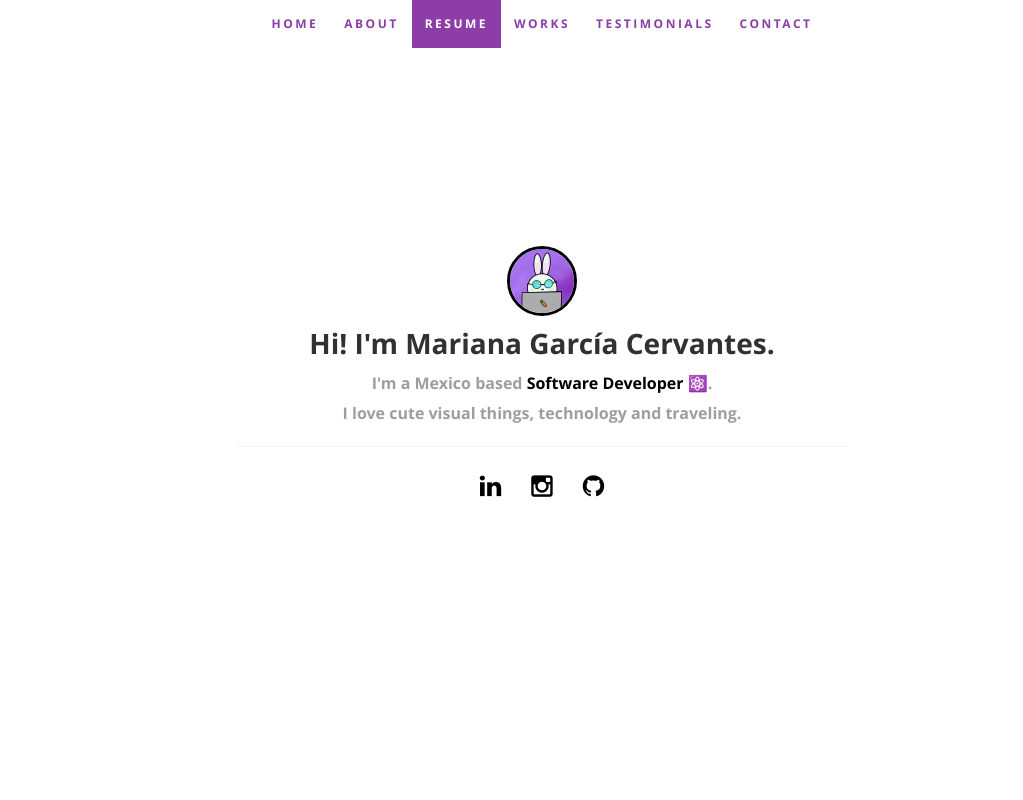
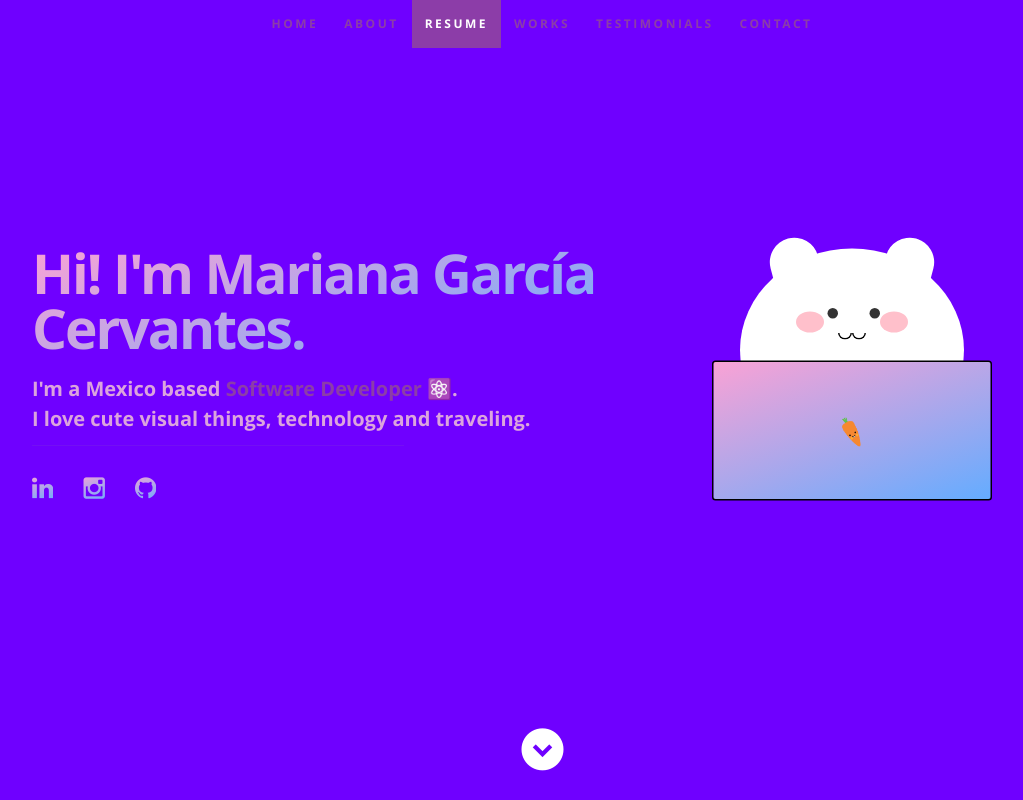
Before and after one commit to mariangace/portfolio, a React (Create React App) app: page / in a window 1280 px wide. Shown: the top 800 px of the page, without its empty margins (98-1121 px from the left). Built offline with nearby package versions, Linux system fonts and the light colour scheme.

Commit message:
adding new avatar

```diff
--- /dev/null
+++ b/public/css/avatar.css
@@ -0,0 +1,133 @@
+.avatar {
+  transform: scale(0.7);
+}
+
+.forhead {
+  position: relative;
+  width: 300px;
+  height: 100px;
+  display: flex;
+  justify-content: center;
+  margin: auto;
+}
+
+.forhead .ears {
+  position: relative;
+  display: flex;
+  align-items: flex-end;
+  top: 35px;
+}
+
+.ears .ear {
+  position: relative;
+  width: 70px;
+  height: 50px;
+  margin: 0 50px;
+  background-color: #fff;
+  /* border: 3px solid black; */
+  border-top-left-radius: 50px;
+  border-top-right-radius: 50px;
+  transition: 0.5s;
+}
+.ears .ear.right {
+  transform: rotate(15deg);
+}
+.ears .ear.left {
+  transform: rotate(-15deg);
+}
+
+.ears .ear.right:hover {
+  height: 70px;
+}
+.ears .ear.left:hover {
+  height: 70px;
+}
+.face {
+  position: relative;
+  width: 320px;
+  height: 290px;
+  border-radius: 50%;
+  background: #fff;
+  display: flex;
+  justify-content: center;
+  align-items: center;
+  margin: auto;
+}
+
+.face:hover::before {
+  top: 210px;
+  width: 20px;
+  height: 20px;
+  border: 50%;
+}
+
+.eyes {
+  position: relative;
+  top: -60px;
+  display: flex;
+}
+
+.eyes .eye {
+  position: relative;
+  width: 60px;
+  height: 60px;
+  display: block;
+  background: #fff;
+}
+.eyes .eye::before {
+  content: '';
+  position: absolute;
+  top: 50%;
+  left: 25px;
+  width: 15px;
+  height: 15px;
+  background: #333;
+  border-radius: 50%;
+  transition: 0.3s;
+}
+
+.cheeks {
+  position: absolute;
+  bottom: 170px;
+  width: 160px;
+  display: flex;
+  justify-content: space-between;
+}
+
+.cheeks .cheek {
+  width: 40px;
+  height: 30px;
+  border-radius: 50%;
+  background-color: pink;
+}
+
+.mouth {
+  position: absolute;
+  bottom: 160px;
+  width: 100px;
+  display: flex;
+  justify-content: center;
+}
+.mouth .lip {
+  width: 20px;
+  height: 10px;
+  border: 2px solid black;
+  border-bottom-left-radius: 70px;
+  border-bottom-right-radius: 70px;
+  border-top: none;
+}
+
+.object {
+  width: 400px;
+  height: 200px;
+  border: 2px solid black;
+  /* background-color: rgb(216, 198, 194); */
+  border-radius: 5px;
+  position: relative;
+  top: -130px;
+  display: flex;
+  justify-content: center;
+  align-items: center;
+  background: -webkit-linear-gradient(-70deg, #faa2d5, #64acff);
+  -webkit-text-fill-color: transparent;
+}
--- a/public/css/layout.css
+++ b/public/css/layout.css
@@ -23,8 +23,8 @@
 /* ------------------------------------------------------------------ */
 
 body {
-  background: #0f0f0f;
-  font-family: "Montserrat";
+  background: #6f00ff;
+  font-family: 'Montserrat';
 }
 
 /* ------------------------------------------------------------------ */
@@ -36,7 +36,10 @@ header {
   height: 800px;
   min-height: 500px;
   width: 100%;
-  background-color: #ffffff;
+  /* background: linear-gradient(-70deg, #a2facf, #64acff);
+  background-size: 400% 400%;
+  animation: gradient 5s ease infinite; */
+  /* background-color: #ffffff; */
   /* background: #ffffff url(../images/header-background.jpg) no-repeat top center; */
   background-size: cover !important;
   -webkit-background-size: cover !important;
@@ -44,15 +47,27 @@ header {
   overflow: hidden;
 }
 
+/* @keyframes gradient {
+  0% {
+    background-position: 0% 50%;
+  }
+  50% {
+    background-position: 100% 50%;
+  }
+  100% {
+    background-position: 0% 50%;
+  }
+} */
+
 .header-img {
-  width: 70px;
-  max-height: 70px;
+  width: 300px;
+  max-height: 300px;
   border-radius: 50%;
   border: 3px solid black;
 }
 /* vertically center banner section */
 header:before {
-  content: "";
+  content: '';
   display: inline-block;
   vertical-align: middle;
   height: 100%;
@@ -63,11 +78,12 @@ header .banner {
   margin: 0 auto;
   width: 85%;
   padding-bottom: 30px;
-  text-align: center;
+  text-align: left;
 }
 
 header .banner-text {
   width: 100%;
+  align-items: center;
 }
 header .banner-text h1 {
   /*font: 90px/1.1em "Monserrat", "opensans-bold", sans-serif;*/
@@ -75,33 +91,34 @@ header .banner-text h1 {
   color: #000000;
   letter-spacing: -2px;
   margin: 0 auto 18px auto;
-  text-shadow: 0px 1px 3px rgba(0, 0, 0, 0.8);
+  /* text-shadow: 0px 1px 3px rgba(0, 0, 0, 0.8); */
 }
 header .banner-text h3 {
   /* font: 18px/1.9em "Monserrat", serif; */
-  font-size: 16px;
-  color: #9e9e9e;
+  font-size: 20px;
+  color: #dca4dd;
   margin: 0 auto;
-  width: 70%;
   /* text-shadow: 0px 1px 2px rgba(0, 0, 0, 0.5);*/
 }
 header .banner-text h3 span,
 header .banner-text h3 a {
-  color: #000000;
+  color: #8c3da8;
   font-weight: 900;
 }
 header .banner-text hr {
   width: 60%;
-  margin: 18px auto 24px auto;
+  /* margin: 18px auto 24px auto; */
   border-color: #2f2d2e;
   border-color: rgba(150, 150, 150, 0.1);
 }
 
 /* header social links */
 header .social {
-  margin: 24px 0;
+  margin: 24px -15px;
   padding: 0;
   font-size: 25px;
+  display: flex;
+  justify-content: flex-start;
   /* text-shadow: 0px 1px 2px rgba(0, 0, 0, 0.8); */
 }
 header .social li {
@@ -110,7 +127,10 @@ header .social li {
   padding: 0;
 }
 header .social li a {
-  color: #000000;
+  /* color: #cfa5e1; */
+  background: -webkit-linear-gradient(-70deg, #faa2d5, #64acff);
+  -webkit-background-clip: text;
+  -webkit-text-fill-color: transparent;
 }
 header .social li a:hover {
   color: #8c3da8;
@@ -153,7 +173,7 @@ header .scrolldown a:hover {
 
 /* nav-wrap */
 #nav-wrap {
-  font: 12px "opensans-bold", sans-serif;
+  font: 12px 'opensans-bold', sans-serif;
   width: 100%;
   text-transform: uppercase;
   letter-spacing: 2.5px;
@@ -240,7 +260,7 @@ ul#nav li.current a {
 }
 
 #about h2 {
-  font: 22px/30px "opensans-bold", sans-serif;
+  font: 22px/30px 'opensans-bold', sans-serif;
   color: #fff;
   margin-bottom: 12px;
 }
@@ -298,7 +318,7 @@ ul#nav li.current a {
 }
 
 #resume h1 {
-  font: 18px/24px "opensans-bold", sans-serif;
+  font: 18px/24px 'opensans-bold', sans-serif;
   text-transform: uppercase;
   letter-spacing: 1px;
 }
@@ -307,7 +327,7 @@ ul#nav li.current a {
   padding-bottom: 6px;
 }
 #resume h3 {
-  font: 25px/30px "opensans-bold", sans-serif;
+  font: 25px/30px 'opensans-bold', sans-serif;
 }
 
 #resume .header-col {
@@ -324,7 +344,7 @@ ul#nav li.current a {
   border-bottom: 1px solid #e8e8e8;
 }
 #resume .info {
-  font: 16px/24px "librebaskerville-italic", serif;
+  font: 16px/24px 'librebaskerville-italic', serif;
   color: #6e7881;
   margin-bottom: 18px;
   margin-top: 9px;
@@ -334,7 +354,7 @@ ul#nav li.current a {
   margin-left: 5px;
 }
 #resume .date {
-  font: 15px/24px "opensans-regular", sans-serif;
+  font: 15px/24px 'opensans-regular', sans-serif;
   margin-top: 6px;
 }
 
@@ -360,7 +380,7 @@ ul#nav li.current a {
   border-radius: 3px;
 }
 .bars li em {
-  font: 15px "opensans-bold", sans-serif;
+  font: 15px 'opensans-bold', sans-serif;
   color: #313131;
   text-transform: uppercase;
   letter-spacing: 2px;
@@ -486,7 +506,7 @@ ul#nav li.current a {
   padding-bottom: 60px;
 }
 #portfolio h1 {
-  font: 15px/24px "opensans-semibold", sans-serif;
+  font: 15px/24px 'opensans-semibold', sans-serif;
   text-transform: uppercase;
   letter-spacing: 1px;
   text-align: center;
@@ -570,11 +590,11 @@ ul#nav li.current a {
   padding: 18px;
 }
 .portfolio-item .portfolio-item-meta h5 {
-  font: 14px/21px "opensans-bold", sans-serif;
+  font: 14px/21px 'opensans-bold', sans-serif;
   color: #fff;
 }
 .portfolio-item .portfolio-item-meta p {
-  font: 12px/18px "opensans-light", sans-serif;
+  font: 12px/18px 'opensans-light', sans-serif;
   color: #c6c7c7;
   margin-bottom: 0;
 }
@@ -602,17 +622,17 @@ ul#nav li.current a {
   padding: 12px 36px 18px 36px;
 }
 .popup-modal .description-box h4 {
-  font: 15px/24px "opensans-bold", sans-serif;
+  font: 15px/24px 'opensans-bold', sans-serif;
   margin-bottom: 12px;
   color: #111;
 }
 .popup-modal .description-box p {
-  font: 14px/24px "opensans-regular", sans-serif;
+  font: 14px/24px 'opensans-regular', sans-serif;
   color: #a1a1a1;
   margin-bottom: 12px;
 }
 .popup-modal .description-box .categories {
-  font: 11px/21px "opensans-light", sans-serif;
+  font: 11px/21px 'opensans-light', sans-serif;
   color: #a1a1a1;
   text-transform: uppercase;
   letter-spacing: 2px;
@@ -629,7 +649,7 @@ ul#nav li.current a {
 }
 .popup-modal .link-box a {
   color: #fff;
-  font: 11px/21px "opensans-bold", sans-serif;
+  font: 11px/21px 'opensans-bold', sans-serif;
   text-transform: uppercase;
   letter-spacing: 3px;
   cursor: pointer;
@@ -672,7 +692,7 @@ ul#nav li.current a {
   padding-bottom: 48px;
 }
 #call-to-action h1 {
-  font: 18px/24px "opensans-bold", sans-serif;
+  font: 18px/24px 'opensans-bold', sans-serif;
   text-transform: uppercase;
   letter-spacing: 3px;
   color: #fff;
@@ -681,8 +701,8 @@ ul#nav li.current a {
   display: none;
 }
 #call-to-action .header-col h1:before {
-  font-family: "FontAwesome";
-  content: "\f0ac";
+  font-family: 'FontAwesome';
+  content: '\f0ac';
   padding-right: 10px;
   font-size: 72px;
   line-height: 72px;
@@ -694,7 +714,7 @@ ul#nav li.current a {
   margin-top: 12px;
 }
 #call-to-action h2 {
-  font: 28px/36px "opensans-bold", sans-serif;
+  font: 28px/36px 'opensans-bold', sans-serif;
   color: #ebeeee;
   margin-bottom: 6px;
 }
@@ -717,7 +737,7 @@ call-to-action .button {
   color: #0d0d0d;
 }
 #call-to-action p span {
-  font-family: "opensans-semibold", sans-serif;
+  font-family: 'opensans-semibold', sans-serif;
   color: #d8d8d8;
 }
 
@@ -741,7 +761,7 @@ call-to-action .button {
   padding-bottom: 66px;
 }
 #testimonials h1 {
-  font: 18px/24px "opensans-bold", sans-serif;
+  font: 18px/24px 'opensans-bold', sans-serif;
   text-transform: uppercase;
   letter-spacing: 3px;
   color: #fff;
@@ -753,8 +773,8 @@ call-to-action .button {
   padding-top: 9px;
 }
 #testimonials .header-col h1:before {
-  font-family: "FontAwesome";
-  content: "\f10d";
+  font-family: 'FontAwesome';
+  content: '\f10d';
   padding-right: 10px;
   font-size: 72px;
   line-height: 72px;
@@ -774,7 +794,7 @@ call-to-action .button {
   content: none;
 }
 #testimonials blockquote p {
-  font-family: "librebaskerville-italic", serif;
+  font-family: 'librebaskerville-italic', serif;
   padding: 0;
   font-size: 24px;
   line-height: 48px;
@@ -788,7 +808,7 @@ call-to-action .button {
   color: #fff;
 }
 #testimonials blockquote cite:before {
-  content: "\2014 \0020";
+  content: '\2014 \0020';
 }
 #testimonials blockquote cite a,
 #testimonials blockquote cite a:visited {
@@ -844,7 +864,7 @@ call-to-action .button {
 /* Clearfix for .slides */
 .slides:before,
 .slides:after {
-  content: " ";
+  content: ' ';
   display: table;
 }
 .slides:after {
@@ -928,7 +948,7 @@ call-to-action .button {
 }
 
 #contact h1 {
-  font: 18px/24px "opensans-bold", sans-serif;
+  font: 18px/24px 'opensans-bold', sans-serif;
   text-transform: uppercase;
   letter-spacing: 3px;
   color: #ebeeee;
@@ -938,8 +958,8 @@ call-to-action .button {
   display: none;
 }
 #contact h1:before {
-  font-family: "FontAwesome";
-  content: "\f0e0";
+  font-family: 'FontAwesome';
+  content: '\f0e0';
   padding-right: 10px;
   font-size: 72px;
   line-height: 72px;
@@ -949,12 +969,12 @@ call-to-action .button {
 }
 
 #contact h4 {
-  font: 16px/24px "opensans-bold", sans-serif;
+  font: 16px/24px 'opensans-bold', sans-serif;
   color: #ebeeee;
   margin-bottom: 6px;
 }
 #contact p.lead {
-  font: 18px/36px "opensans-light", sans-serif;
+  font: 18px/36px 'opensans-light', sans-serif;
   padding-right: 3%;
 }
 #contact .header-col {
@@ -966,7 +986,7 @@ call-to-action .button {
   margin-bottom: 30px;
 }
 #contact label {
-  font: 15px/24px "opensans-bold", sans-serif;
+  font: 15px/24px 'opensans-bold', sans-serif;
   margin: 12px 0;
   color: #ebeeee;
   display: inline-block;
@@ -1052,7 +1072,7 @@ call-to-action .button {
   display: block;
 }
 #twitter li b a {
-  font: 13px/36px "opensans-regular", Sans-serif;
+  font: 13px/36px 'opensans-regular', Sans-serif;
   color: #474747 !important;
   border: none;
 }
@@ -1094,7 +1114,7 @@ footer .copyright li {
   display: inline;
 }
 footer .copyright li:before {
-  content: "\2022";
+  content: '\2022';
   padding-left: 10px;
   padding-right: 10px;
   color: #095153;
--- a/src/App.js
+++ b/src/App.js
@@ -1,7 +1,7 @@
 import React, { Component } from 'react';
 import $ from 'jquery';
 import './App.css';
-import Header from './Components/Header';
+import HeaderDark from './Components/HeaderDark';
 import Footer from './Components/Footer';
 import About from './Components/About';
 import Resume from './Components/Resume';
@@ -42,11 +42,11 @@ class App extends Component {
   render() {
     return (
       <div className="App">
-        <Header data={this.state.resumeData.main}/>
+        <HeaderDark data={this.state.resumeData.main}/>
         <About data={this.state.resumeData.main}/>
         <Resume data={this.state.resumeData.resume}/>
         <Portfolio data={this.state.resumeData.portfolio}/>
-        <Testimonials data={this.state.resumeData.testimonials}/>
+        {/* <Testimonials data={this.state.resumeData.testimonials}/> */}
         <Contact data={this.state.resumeData.main}/>
         <Footer data={this.state.resumeData.main}/>
       </div>
--- /dev/null
+++ b/src/Components/Avatar.js
@@ -0,0 +1,33 @@
+import React from 'react'
+
+function Avatar() {
+  return (
+    <div className="avatar">
+      <div class="forhead">
+        <div class="ears">
+          <div class="ear left"></div>
+          <div class="ear right"></div>
+        </div>
+      </div>
+      <div class="face">
+        <div class="eyes">
+          <div class="eye"></div>
+          <div class="eye"></div>
+        </div>
+        <div class="cheeks">
+          <div class="cheek"></div>
+          <div class="cheek"></div>
+        </div>
+        <div class="mouth">
+          <div class="lip"></div>
+          <div class="lip"></div>
+        </div>
+      </div>
+    <div class="object">
+      <img src="./images/carrot.png" alt="carrot" width="50px" height="50px" />
+    </div>
+    </div>
+  )
+}
+
+export default Avatar
--- /dev/null
+++ b/src/Components/HeaderDark.js
@@ -0,0 +1,96 @@
+import React, { Component } from 'react';
+import Avatar from './Avatar';
+import './styles.css';
+
+class HeaderDark extends Component {
+  render() {
+    if (this.props.data) {
+      var name = this.props.data.name;
+      var occupation = this.props.data.occupation;
+      var description = this.props.data.description;
+      var city = this.props.data.address.city;
+      var networks = this.props.data.social.map(function (network) {
+        return (
+          <li key={network.name}>
+            <a href={network.url}>
+              <i className={network.className}></i>
+            </a>
+          </li>
+        );
+      });
+    }
+
+    return (
+      <header id='home'>
+        <nav id='nav-wrap'>
+          <a className='mobile-btn' href='#nav-wrap' title='Show navigation'>
+            Show navigation
+          </a>
+          <a className='mobile-btn' href='#home' title='Hide navigation'>
+            Hide navigation
+          </a>
+
+          <ul id='nav' className='nav'>
+            <li className='current'>
+              <a className='smoothscroll' href='#home'>
+                Home
+              </a>
+            </li>
+            <li>
+              <a className='smoothscroll' href='#about'>
+                About
+              </a>
+            </li>
+            <li>
+              <a className='smoothscroll' href='#resume'>
+                Resume
+              </a>
+            </li>
+            <li>
+              <a className='smoothscroll' href='#portfolio'>
+                Works
+              </a>
+            </li>
+            <li>
+              <a className='smoothscroll' href='#testimonials'>
+                Testimonials
+              </a>
+            </li>
+            <li>
+              <a className='smoothscroll' href='#contact'>
+                Contact
+              </a>
+            </li>
+          </ul>
+        </nav>
+
+        <div className='row banner'>
+          <div className='banner-text'>
+            <div className='description-container'>
+              <h1 className='responsive-headline'>Hi! I'm {name}.</h1>
+              <h3>
+                I'm a {city} based <span>{occupation}</span> ⚛️.
+                <br />
+                {description}.
+              </h3>
+              <hr />
+              <ul className='social'>{networks}</ul>
+            </div>
+            <div className='img-container'>
+              <Avatar />
+              {/* <img className="header-img" alt="bunny" src="../images/Bunny_Coding.jpg" /> */}
+            </div>
+          </div>
+        </div>
+
+        <p className='scrolldown'>
+          <a className='smoothscroll' href='#about'>
+            <i className='icon-down-circle'></i>
+          </a>
+        </p>
+      </header>
+    );
+  }
+}
+
+export default HeaderDark;
--- /dev/null
+++ b/src/Components/styles.css
@@ -0,0 +1,17 @@
+.banner-text {
+  display: flex;
+}
+
+.img-container {
+  flex: 50;
+  display: flex;
+  justify-content: center;
+}
+
+.description-container h1 {
+  background: -webkit-linear-gradient(-70deg, #faa2d5, #64acff);
+  -webkit-background-clip: text;
+  -webkit-text-fill-color: transparent;
+  line-height: 1;
+  font-size: 55px !important;
+}
```
Also changed, not shown: public/index.html (+16 -0 lines), public/images/carrot.png (added), 1 other file (tests, documents, lock files or other folders).
